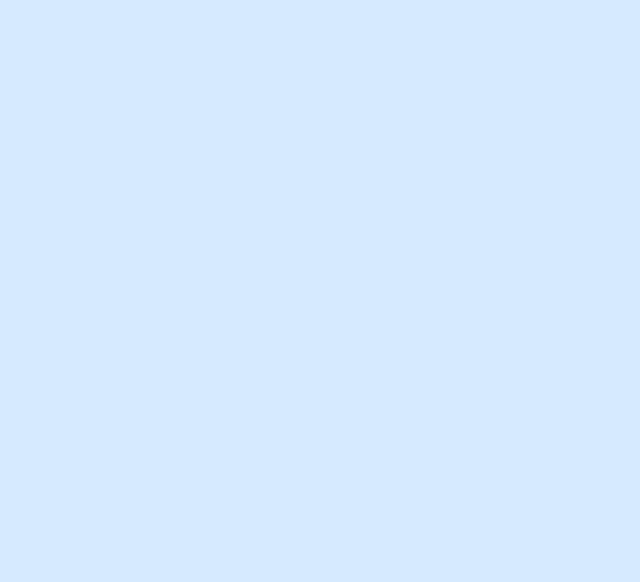
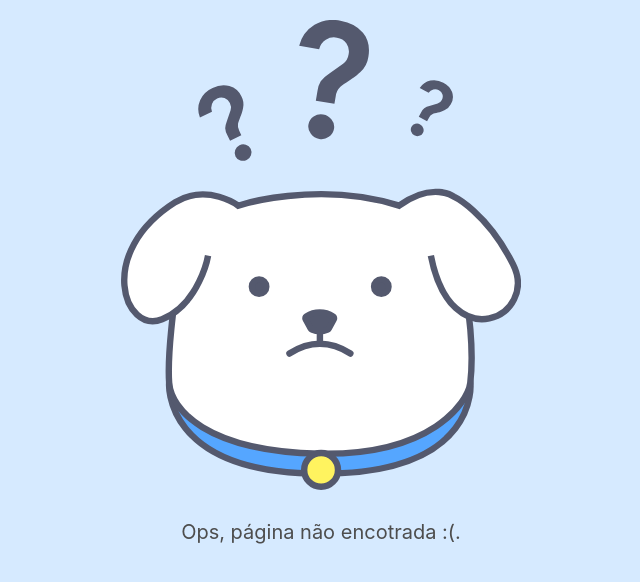
Before and after one commit to marcospardal/Alura_curso_React, a React (Create React App) app in the folder petshop/: page /post/1 in a window 1280 px wide. Before the commit this address had no page. Shown: the top 582 px of the page, without its empty margins (319-959 px from the left). Built offline with nearby package versions, Linux system fonts and the light colour scheme.

Commit message:
adicionando rota de página não encontrada

```diff
--- a/petshop/src/App.jsx
+++ b/petshop/src/App.jsx
@@ -4,13 +4,15 @@
 
 import Home from "./paginas/Home";
 import Sobre from "./paginas/Sobre";
+import Pagina404 from "./paginas/404";
 
 function App() {
   return (
     <Router>
       <Routes>
-        <Route path="/" element={<Home />} />
+        <Route exact path="/" element={<Home />} />
         <Route path="/sobre" element={<Sobre />} />
+        <Route path="*" element={<Pagina404 />} />
       </Routes>
     </Router>
   );
--- /dev/null
+++ b/petshop/src/paginas/404.jsx
@@ -0,0 +1,14 @@
+import React from "react";
+import imagem from "../assets/img/doguito404.svg";
+import "../assets/css/404.css";
+
+const Pagina404 = () => {
+  return (
+    <main className="container flex flex--centro flex--coluna">
+      <img src={imagem} alt="ilustração doguito" className="doguito-imagem" />
+      <p className="naoencontrado-texto">Ops, página não encotrada :(.</p>
+    </main>
+  );
+};
+
+export default Pagina404;
```
